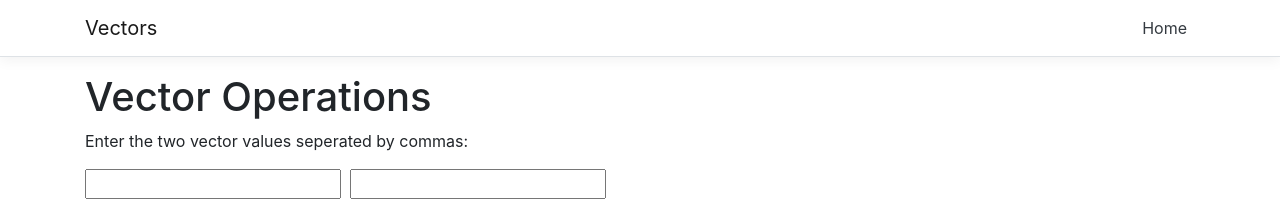
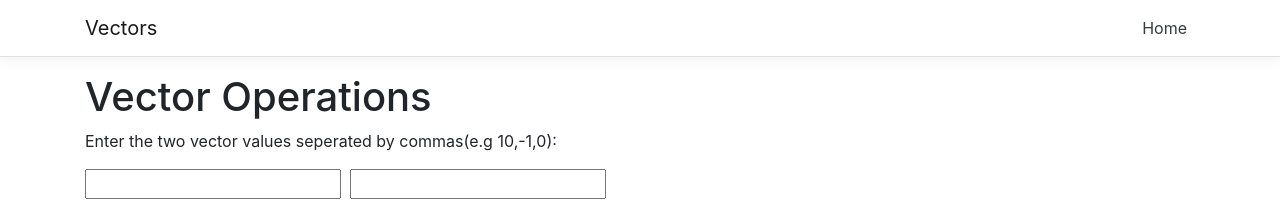
Before and after one commit to momchilnikolov/VectorType, a React (Create React App) app: page / in a window 1280 px wide. Shown: the top 213 px of the page. Built offline with nearby package versions, Linux system fonts and the light colour scheme.

Commit message:
update message

```diff
--- a/src/components/Home.js
+++ b/src/components/Home.js
@@ -78,7 +78,7 @@ export class Home extends Component {
       <div>
             <h1>Vector Operations</h1>
             <form>
-                <p>Enter the two vector values seperated by commas:</p>
+                <p>Enter the two vector values seperated by commas(e.g 10,-1,0):</p>
                 <p>
                     <input type="text" value={this.state.vector1input} onChange={this.setVector1} />&nbsp;&nbsp;
                     <input type="text" value={this.state.vector2input} onChange={this.setVector2} />
```
